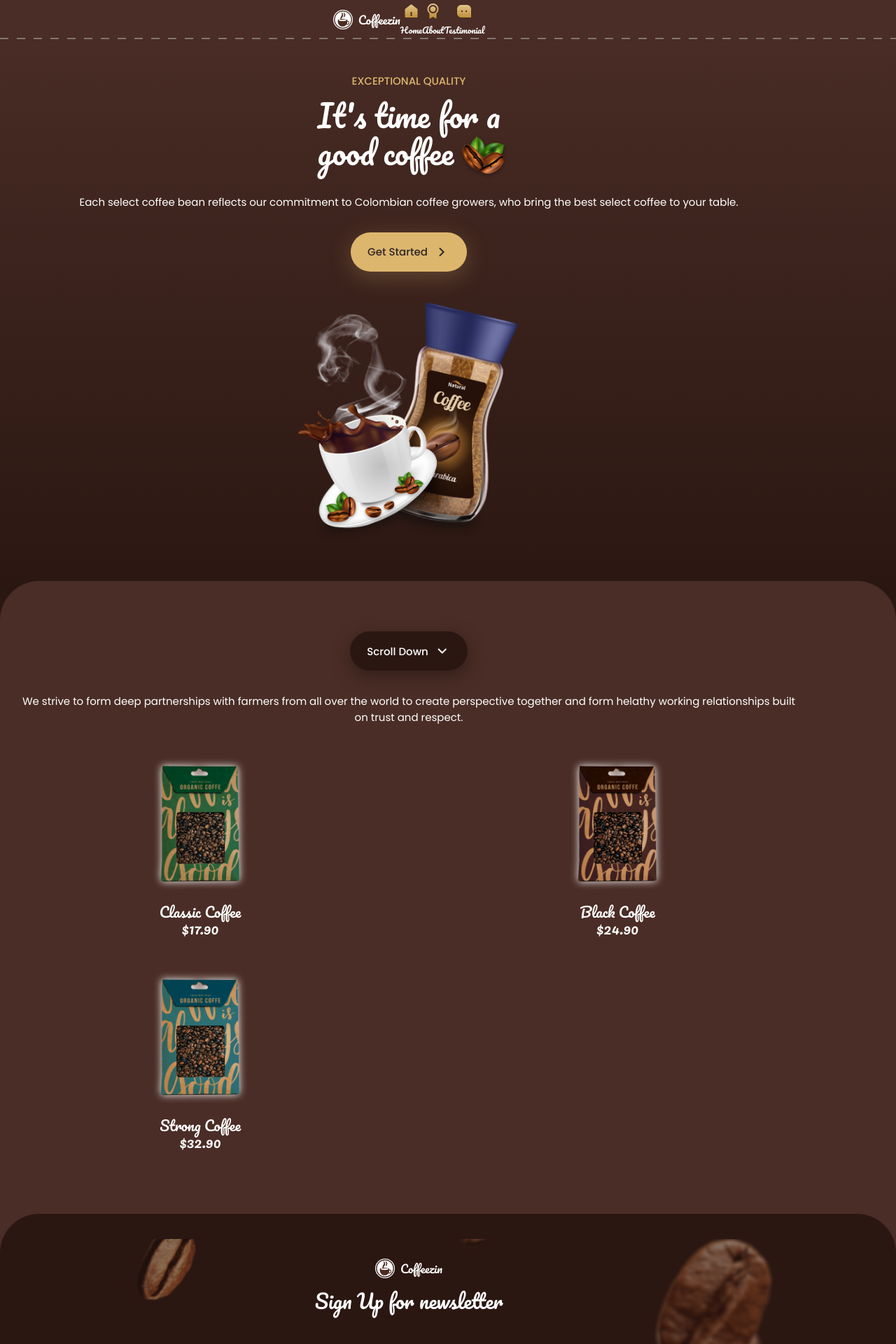
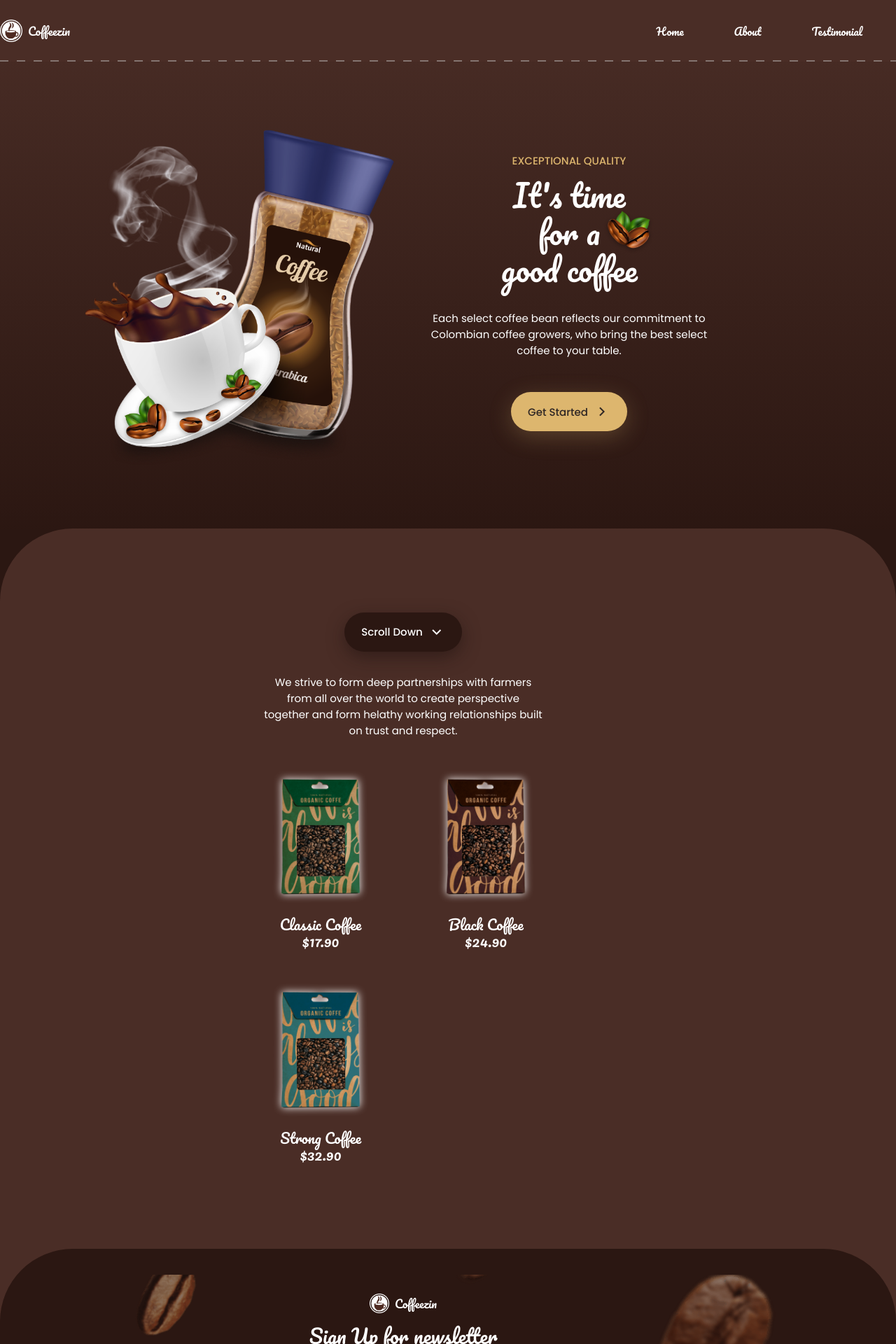
Before and after one commit to gabrielSantillo/cooffezin, a Vue app: page /about in a window 1280 px wide. Shown: the top 1920 px of the page at 70% size. Built offline with nearby package versions, Linux system fonts and the light colour scheme.

Commit message:
Adding media queries for large devices

```diff
--- a/src/App.vue
+++ b/src/App.vue
@@ -18,7 +18,7 @@ import HeaderComponent from './components/HeaderComponent.vue'
 <style lang="scss">
 @import '@/scss/variables.scss';
 
-@media screen and (min-width: 1024px) {
+@media screen and (min-width: 1023px) {
   :root {
     $--biggest-font-size: 4.5rem;
     $--big-font-size: 3rem;
@@ -135,11 +135,16 @@ img {
 
 /************* MEDIA QUERIES *****************/
 /* For small devices */
-@media screen and (max-width: 375px) {
+@media screen and (min-width: 375px) {
   .container {
     margin-inline: 1rem;
   }
 }
 
+@media screen and (min-width: 1024px) {
+  .section {
+    padding-block: 7.5rem 5.5rem;
+  }
+}
 
 </style>
--- a/src/components/AboutComponent.vue
+++ b/src/components/AboutComponent.vue
@@ -42,4 +42,12 @@
     justify-self: center;
 }
 
+@media screen and (min-width: 576px) {
+    .about__container {
+        grid-template-columns: 400px;
+        justify-content: center;
+    }
+
+}
+
 </style>
--- a/src/components/FooterComponent.vue
+++ b/src/components/FooterComponent.vue
@@ -189,4 +189,17 @@
     opacity: .5;
 }
 
+@media screen and (min-width: 576px) {
+    .footer__container {
+        grid-template-columns: 400px;
+        justify-content: center;
+    }
+}
+
+@media screen and (min-width: 1024px) {
+    .footer__bg {
+        border-radius: 104px 104px 0 0;
+    }
+}
+
 </style>
--- a/src/components/HeaderComponent.vue
+++ b/src/components/HeaderComponent.vue
@@ -71,6 +71,7 @@ export default {
     display: flex;
     justify-content: center;
     align-items: center;
+    margin: 0;
 }
 
 .nav__logo {
@@ -131,10 +132,44 @@ export default {
     color: $--second-color;
 }
 
-@media screen and (max-width: 375px) {
+@media screen and (min-width: 375px) {
   .nav__menu {
     padding-inline: 3rem;
   }
 }
 
+@media screen and (min-width: 576px) {
+  .nav__menu {
+    width: 376px;
+  }
+}
+
+@media screen and (min-width: 1024px) {
+  .nav {
+    height: calc($--header-height + 2rem);
+    justify-content: space-between;
+    max-width: 100%;
+  }
+
+  .nav__logo img {
+    width: 32px;
+  }
+
+  .nav__menu {
+    width: initial;
+  }
+
+  .nav__list {
+    column-gap: 4.5rem;
+  }
+
+  .nav__link {
+    font-size: $--normal-font-size;
+  }
+
+  .nav__link i {
+    display: none;
+  }
+}
+
 </style>
--- a/src/components/HomeComponent.vue
+++ b/src/components/HomeComponent.vue
@@ -88,14 +88,41 @@
     justify-self: center;
 }
 
-@media screen and (max-width: 375px) {
+@media screen and (min-width: 375px) {
     .home__title {
     width: 220px;
     text-align: center;
-  }
+    }
 
-  .home__title img {
-    bottom: 2.5rem;
-  }
+    .home__title img {
+        bottom: 2.5rem;
+    }
+
+}
+
+@media screen and (min-width: 576px) {
+    .home__container {
+        grid-template-columns: 400px;
+        justify-content: center;
+    }
+}
+
+@media screen and (min-width: 1024px) {
+    .home__container {
+        grid-template-columns: max-content 440px;
+        align-items: center;
+        width: 100%;
+        padding-top: 3rem;
+    }
+
+    .home__img {
+        order: -1;
+        width: 450px;
+    }
+
+    .home__description {
+        margin-bottom: 3rem;
+    }
+
 }
 </style>
--- a/src/components/ProductsComponent.vue
+++ b/src/components/ProductsComponent.vue
@@ -86,7 +86,7 @@
 
 .products__content {
     display: grid;
-    grid-template-columns: repeat(2, 1fr);
+    grid-template-columns: repeat(3, 1fr);
     justify-content: center;
     gap: 3.5rem 4.5rem;
 }
@@ -109,10 +109,24 @@
     line-height: 120%;
 }
 
-@media screen and (max-width: 375px) {
+@media screen and (min-width: 375px) {
     .products__content {
-    grid-template-columns: 1fr;
-  }
+    grid-template-columns: repeat(2, 1fr);
+    }
+}
+
+@media screen and (min-width: 576px) {
+    .products__container {
+        grid-template-columns: 400px;
+        justify-content: center;
+    }
+
+}
+
+@media screen and (min-width: 1024px) {
+    .products__bg {
+    border-radius: 104px 104px 0 0;
+}
 }
 
 </style>
--- a/src/components/StepsComponent.vue
+++ b/src/components/StepsComponent.vue
@@ -163,9 +163,11 @@
     opacity: .25;
 }
 
-@media screen and (max-width: 375px) {
+@media screen and (min-width: 375px) {
     .steps__content {
         row-gap: 3rem;
+        grid-template-columns: 325px;
+        justify-content: center;
     }
 
     .steps__card {
@@ -177,4 +179,10 @@
         top: 5.5rem;
     }
 }
+
+@media screen and (min-width: 1024px) {
+    .steps__bg {
+        border-radius: 104px 104px 0 0;
+    }
+}
 </style>
--- a/src/components/TestimonialComponent.vue
+++ b/src/components/TestimonialComponent.vue
@@ -57,7 +57,7 @@
 
 .testimonial__container {
     row-gap: 3rem;
-    padding-top: 4rem;
+    padding-top: 6rem;
 }
 
 .testimonial__data {
@@ -80,4 +80,11 @@
     justify-self: center;
 }
 
+@media screen and (min-width: 576px) {
+    .testimonial__container {
+        grid-template-columns: 400px;
+        justify-content: center;
+    }
+}
+
 </style>
```
